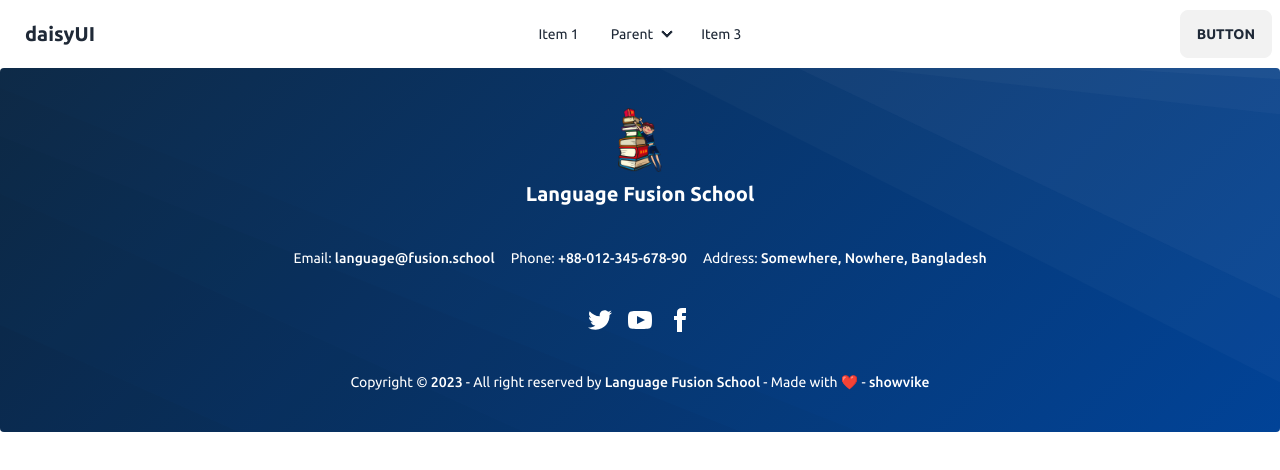
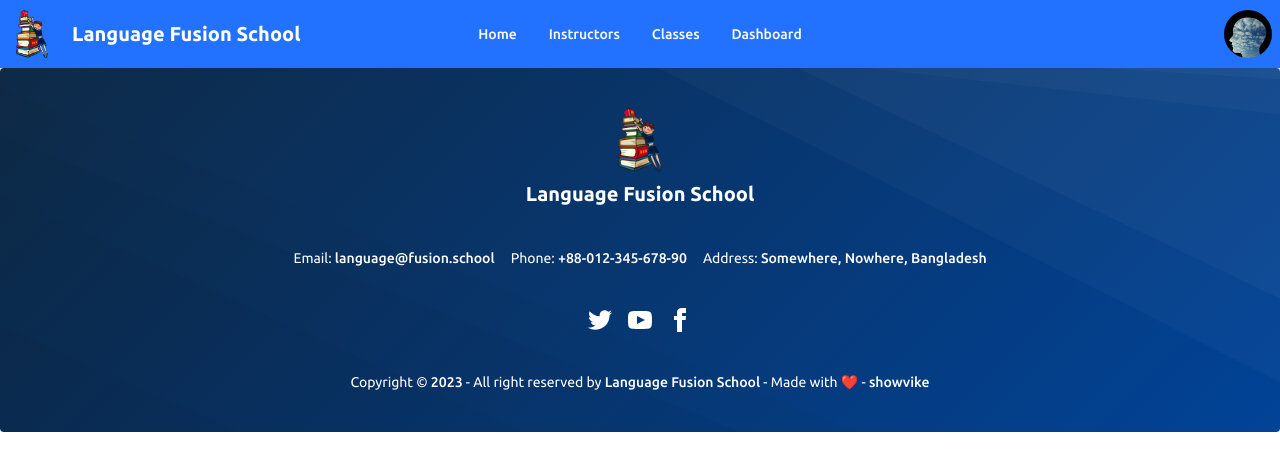
Before and after one commit to showvike/language-fusion-school-client, a React (Vite) app: page / in a window 1280 px wide. Shown: the top 470 px of the page. Built offline with nearby package versions, Linux system fonts and the light colour scheme.

Commit message:
nav done

```diff
--- a/src/main.jsx
+++ b/src/main.jsx
@@ -6,7 +6,7 @@ import router from "./routes/router.jsx";
 
 ReactDOM.createRoot(document.getElementById("root")).render(
   <React.StrictMode>
-    <div className="container mx-auto">
+    <div className="container mx-auto text-white">
       <RouterProvider router={router} />
     </div>
   </React.StrictMode>
--- /dev/null
+++ b/src/pages/shared/Error/Error.jsx
@@ -0,0 +1,17 @@
+import { useRouteError } from "react-router-dom";
+
+const Error = () => {
+  const error = useRouteError();
+  console.log(error);
+  return (
+    <div className="bg-error-texture h-screen bg-no-repeat bg-cover flex flex-col justify-center items-center space-y-16">
+      <h1 className="font-bold text-9xl">Oops!</h1>
+      <p className="text-xl">Sorry, an unexpected error has occurred.</p>
+      <p className="font-medium text-5xl">
+        <i>{error.statusText}</i>: <i>{error.status}</i>
+      </p>
+    </div>
+  );
+};
+
+export default Error;
--- a/src/pages/shared/Footer/Footer.jsx
+++ b/src/pages/shared/Footer/Footer.jsx
@@ -2,7 +2,7 @@ import logo2 from "../../../assets/logo-2.png";
 
 const Footer = () => {
   return (
-    <footer className="footer footer-center p-10 bg-base-200 rounded footer-class bg-footer-texture bg-no-repeat bg-cover text-white">
+    <footer className="footer footer-center p-10 bg-base-200 rounded footer-class bg-footer-texture bg-no-repeat bg-cover">
       <div>
         <img className="w-16 h-16 object-contain" src={logo2} alt="logo 2" />
         <h1 className="font-bold text-xl">Language Fusion School</h1>
--- a/src/pages/shared/Nav/Nav.jsx
+++ b/src/pages/shared/Nav/Nav.jsx
@@ -1,6 +1,32 @@
+import { Link } from "react-router-dom";
+import defaultUserImage from "../../../assets/default-user-image.jpg";
+import logo2 from "../../../assets/logo-2.png";
+
 const Nav = () => {
+  // To-Do:
+  const user = true;
+
+  const navItems = (
+    <>
+      <li>
+        <Link to="/">Home</Link>
+      </li>
+      <li>
+        <Link>Instructors</Link>
+      </li>
+      <li>
+        <Link>Classes</Link>
+      </li>
+      {user && (
+        <li>
+          <Link>Dashboard</Link>
+        </li>
+      )}
+    </>
+  );
+
   return (
-    <div className="navbar bg-base-100">
+    <div className="navbar bg-nav-bg">
       <div className="navbar-start">
         <div className="dropdown">
           <label tabIndex={0} className="btn btn-ghost lg:hidden">
@@ -23,52 +49,33 @@ const Nav = () => {
             tabIndex={0}
             className="menu menu-sm dropdown-content mt-3 p-2 shadow bg-base-100 rounded-box w-52"
           >
-            <li>
-              <a>Item 1</a>
-            </li>
-            <li>
-              <a>Parent</a>
-              <ul className="p-2">
-                <li>
-                  <a>Submenu 1</a>
-                </li>
-                <li>
-                  <a>Submenu 2</a>
-                </li>
-              </ul>
-            </li>
-            <li>
-              <a>Item 3</a>
-            </li>
+            {navItems}
           </ul>
         </div>
-        <a className="btn btn-ghost normal-case text-xl">daisyUI</a>
+        <Link to="/">
+          <div className="flex gap-4 items-center">
+            <img
+              className="w-12 h-12 object-contain"
+              src={logo2}
+              alt="logo 2"
+            />
+            <h1 className="font-bold text-xl">Language Fusion School</h1>
+          </div>
+        </Link>
       </div>
       <div className="navbar-center hidden lg:flex">
-        <ul className="menu menu-horizontal px-1">
-          <li>
-            <a>Item 1</a>
-          </li>
-          <li tabIndex={0}>
-            <details>
-              <summary>Parent</summary>
-              <ul className="p-2">
-                <li>
-                  <a>Submenu 1</a>
-                </li>
-                <li>
-                  <a>Submenu 2</a>
-                </li>
-              </ul>
-            </details>
-          </li>
-          <li>
-            <a>Item 3</a>
-          </li>
-        </ul>
+        <ul className="menu menu-horizontal px-1 font-medium">{navItems}</ul>
       </div>
       <div className="navbar-end">
-        <a className="btn">Button</a>
+        {user ? (
+          <img className="w-12 h-12 rounded-full" src={defaultUserImage} />
+        ) : (
+          <Link>
+            <button className="btn hover:bg-blue-700 hover:text-white">
+              Login
+            </button>
+          </Link>
+        )}
       </div>
     </div>
   );
--- a/src/routes/router.jsx
+++ b/src/routes/router.jsx
@@ -1,10 +1,12 @@
 import { createBrowserRouter } from "react-router-dom";
 import Main from "../layout/Main/Main";
+import Error from "../pages/shared/Error/Error";
 
 const router = createBrowserRouter([
   {
     path: "/",
     element: <Main />,
+    errorElement: <Error />,
   },
 ]);
 
--- a/tailwind.config.js
+++ b/tailwind.config.js
@@ -5,9 +5,13 @@ export default {
     extend: {
       backgroundImage: {
         "footer-texture": "url('/src/assets/footer-texture.svg')",
+        "error-texture": "url('/src/assets/error-texture.svg')",
       },
       fontFamily: {
         sans: ["Ubuntu", "sans-serif"],
+      },
+      colors: {
+        "nav-bg": "#2272ff",
       },
     },
   },
```
Also changed, not shown: src/assets/default-user-image.jpg (added), src/assets/error-texture.svg (added).
